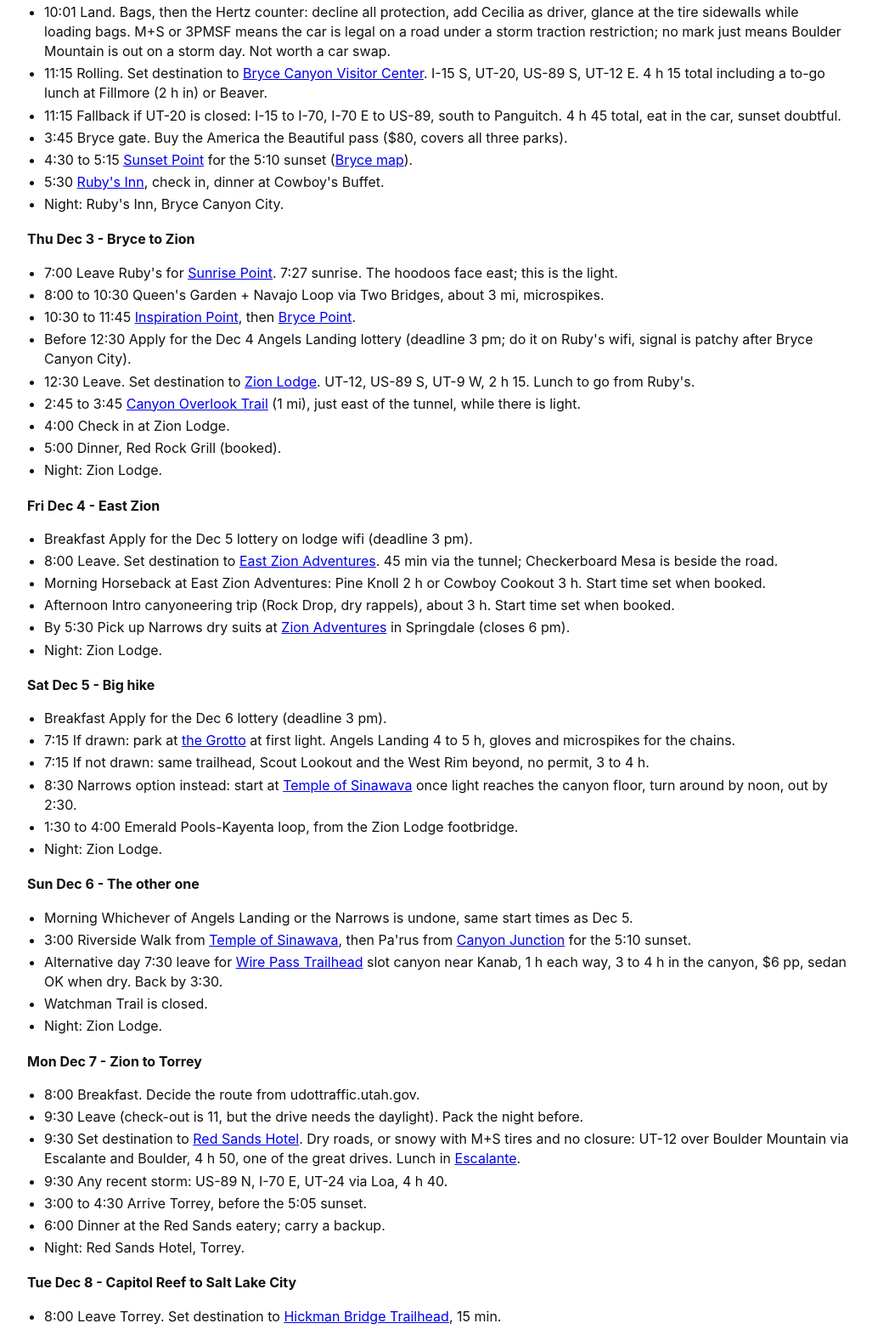
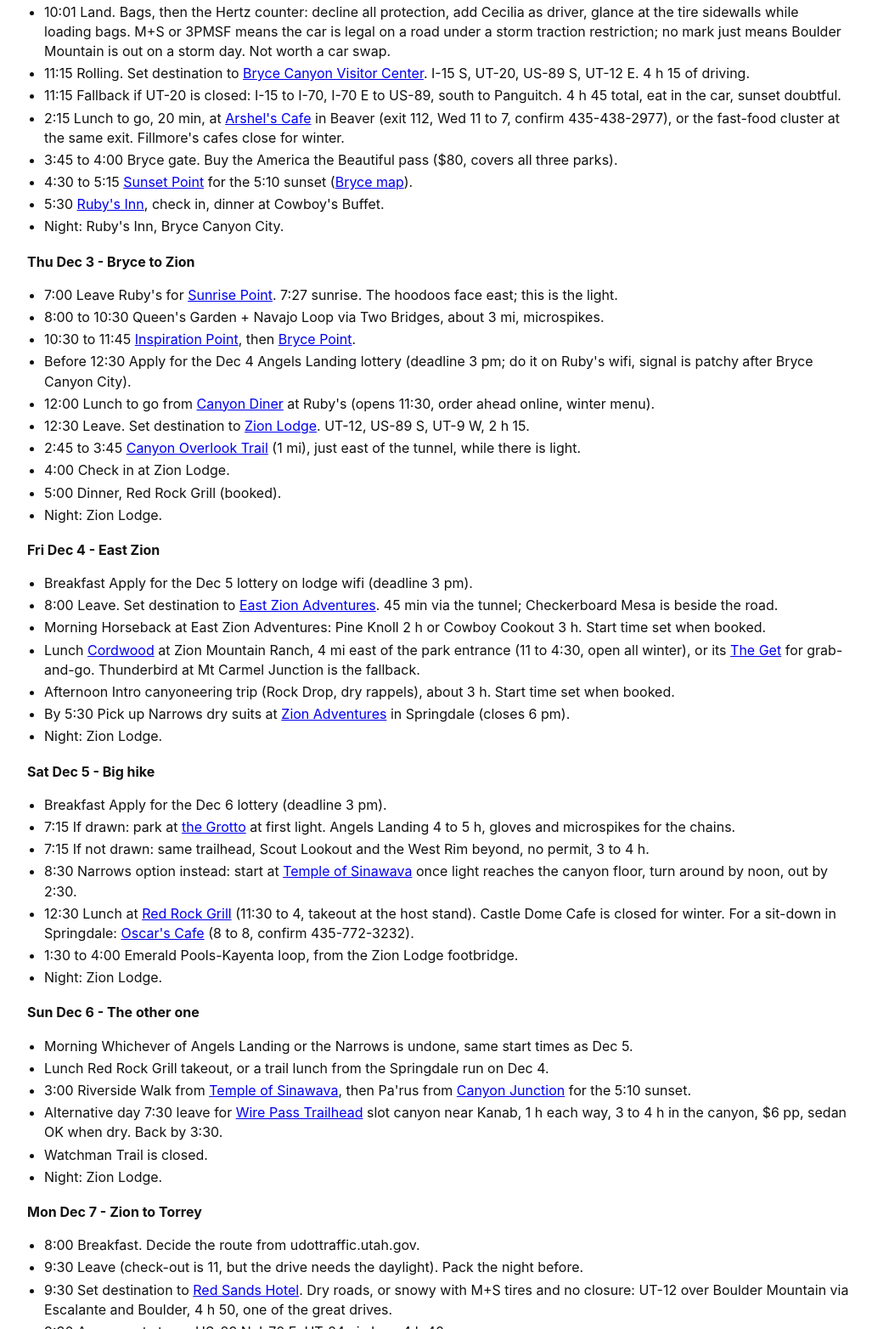
Before and after one commit to 9horses/zion-2026, a plain HTML site: page index.html in a window 1280 px wide. Shown: the part 537-2101 px from the top of the page at 85% size, without its empty margins (124-1151 px from the left). Drawn offline with Linux system fonts and the light colour scheme.

Commit message:
Lunch stops with map links

```diff
--- a/index.html
+++ b/index.html
@@ -53,9 +53,10 @@
 <h3 id="wed-dec-2---slc-to-bryce">Wed Dec 2 - SLC to Bryce</h3>
 <ul>
 <li>10:01 Land. Bags, then the Hertz counter: decline all protection, add Cecilia as driver, glance at the tire sidewalls while loading bags. M+S or 3PMSF means the car is legal on a road under a storm traction restriction; no mark just means Boulder Mountain is out on a storm day. Not worth a car swap.</li>
-<li>11:15 Rolling. Set destination to <a href="https://www.google.com/maps/dir/?api=1&amp;destination=Bryce+Canyon+National+Park+Visitor+Center">Bryce Canyon Visitor Center</a>. I-15 S, UT-20, US-89 S, UT-12 E. 4 h 15 total including a to-go lunch at Fillmore (2 h in) or Beaver.</li>
+<li>11:15 Rolling. Set destination to <a href="https://www.google.com/maps/dir/?api=1&amp;destination=Bryce+Canyon+National+Park+Visitor+Center">Bryce Canyon Visitor Center</a>. I-15 S, UT-20, US-89 S, UT-12 E. 4 h 15 of driving.</li>
 <li>11:15 Fallback if UT-20 is closed: I-15 to I-70, I-70 E to US-89, south to Panguitch. 4 h 45 total, eat in the car, sunset doubtful.</li>
-<li>3:45 Bryce gate. Buy the America the Beautiful pass ($80, covers all three parks).</li>
+<li>2:15 Lunch to go, 20 min, at <a href="https://www.google.com/maps/dir/?api=1&amp;destination=Arshel%27s+Cafe%2C+711+N+Main+St%2C+Beaver%2C+UT">Arshel's Cafe</a> in Beaver (exit 112, Wed 11 to 7, confirm 435-438-2977), or the fast-food cluster at the same exit. Fillmore's cafes close for winter.</li>
+<li>3:45 to 4:00 Bryce gate. Buy the America the Beautiful pass ($80, covers all three parks).</li>
 <li>4:30 to 5:15 <a href="https://www.google.com/maps/dir/?api=1&amp;destination=Sunset+Point%2C+Bryce+Canyon+National+Park">Sunset Point</a> for the 5:10 sunset (<a href="bryce.html">Bryce map</a>).</li>
 <li>5:30 <a href="https://www.google.com/maps/dir/?api=1&amp;destination=Best+Western+Plus+Ruby%27s+Inn%2C+Bryce+Canyon+City">Ruby's Inn</a>, check in, dinner at Cowboy's Buffet.</li>
 <li>Night: Ruby's Inn, Bryce Canyon City.</li>
@@ -66,7 +67,8 @@
 <li>8:00 to 10:30 Queen's Garden + Navajo Loop via Two Bridges, about 3 mi, microspikes.</li>
 <li>10:30 to 11:45 <a href="https://www.google.com/maps/dir/?api=1&amp;destination=Inspiration+Point%2C+Bryce+Canyon+National+Park">Inspiration Point</a>, then <a href="https://www.google.com/maps/dir/?api=1&amp;destination=Bryce+Point%2C+Bryce+Canyon+National+Park">Bryce Point</a>.</li>
 <li>Before 12:30 Apply for the Dec 4 Angels Landing lottery (deadline 3 pm; do it on Ruby's wifi, signal is patchy after Bryce Canyon City).</li>
-<li>12:30 Leave. Set destination to <a href="https://www.google.com/maps/dir/?api=1&amp;destination=Zion+Lodge%2C+Springdale%2C+UT">Zion Lodge</a>. UT-12, US-89 S, UT-9 W, 2 h 15. Lunch to go from Ruby's.</li>
+<li>12:00 Lunch to go from <a href="https://www.google.com/maps/dir/?api=1&amp;destination=Canyon+Diner%2C+Ruby%27s+Inn%2C+Bryce+Canyon+City%2C+UT">Canyon Diner</a> at Ruby's (opens 11:30, order ahead online, winter menu).</li>
+<li>12:30 Leave. Set destination to <a href="https://www.google.com/maps/dir/?api=1&amp;destination=Zion+Lodge%2C+Springdale%2C+UT">Zion Lodge</a>. UT-12, US-89 S, UT-9 W, 2 h 15.</li>
 <li>2:45 to 3:45 <a href="https://www.google.com/maps/dir/?api=1&amp;destination=Canyon+Overlook+Trailhead%2C+Zion+National+Park">Canyon Overlook Trail</a> (1 mi), just east of the tunnel, while there is light.</li>
 <li>4:00 Check in at Zion Lodge.</li>
 <li>5:00 Dinner, Red Rock Grill (booked).</li>
@@ -77,6 +79,7 @@
 <li>Breakfast Apply for the Dec 5 lottery on lodge wifi (deadline 3 pm).</li>
 <li>8:00 Leave. Set destination to <a href="https://www.google.com/maps/dir/?api=1&amp;destination=East+Zion+Adventures%2C+Orderville%2C+UT">East Zion Adventures</a>. 45 min via the tunnel; Checkerboard Mesa is beside the road.</li>
 <li>Morning Horseback at East Zion Adventures: Pine Knoll 2 h or Cowboy Cookout 3 h. Start time set when booked.</li>
+<li>Lunch <a href="https://www.google.com/maps/dir/?api=1&amp;destination=Cordwood+Restaurant%2C+Zion+Mountain+Ranch%2C+Mt+Carmel%2C+UT">Cordwood</a> at Zion Mountain Ranch, 4 mi east of the park entrance (11 to 4:30, open all winter), or its <a href="https://www.google.com/maps/dir/?api=1&amp;destination=The+Get%2C+Zion+Mountain+Ranch%2C+Mt+Carmel%2C+UT">The Get</a> for grab-and-go. Thunderbird at Mt Carmel Junction is the fallback.</li>
 <li>Afternoon Intro canyoneering trip (Rock Drop, dry rappels), about 3 h. Start time set when booked.</li>
 <li>By 5:30 Pick up Narrows dry suits at <a href="https://www.google.com/maps/dir/?api=1&amp;destination=Zion+Adventures%2C+36+Lion+Blvd%2C+Springdale%2C+UT">Zion Adventures</a> in Springdale (closes 6 pm).</li>
 <li>Night: Zion Lodge.</li>
@@ -87,12 +90,14 @@
 <li>7:15 If drawn: park at <a href="https://www.google.com/maps/dir/?api=1&amp;destination=The+Grotto+Trailhead%2C+Zion+National+Park">the Grotto</a> at first light. Angels Landing 4 to 5 h, gloves and microspikes for the chains.</li>
 <li>7:15 If not drawn: same trailhead, Scout Lookout and the West Rim beyond, no permit, 3 to 4 h.</li>
 <li>8:30 Narrows option instead: start at <a href="https://www.google.com/maps/dir/?api=1&amp;destination=Temple+of+Sinawava%2C+Zion+National+Park">Temple of Sinawava</a> once light reaches the canyon floor, turn around by noon, out by 2:30.</li>
+<li>12:30 Lunch at <a href="https://www.google.com/maps/dir/?api=1&amp;destination=Red+Rock+Grill%2C+Zion+Lodge%2C+Springdale%2C+UT">Red Rock Grill</a> (11:30 to 4, takeout at the host stand). Castle Dome Cafe is closed for winter. For a sit-down in Springdale: <a href="https://www.google.com/maps/dir/?api=1&amp;destination=Oscar%27s+Cafe%2C+948+Zion+Park+Blvd%2C+Springdale%2C+UT">Oscar's Cafe</a> (8 to 8, confirm 435-772-3232).</li>
 <li>1:30 to 4:00 Emerald Pools-Kayenta loop, from the Zion Lodge footbridge.</li>
 <li>Night: Zion Lodge.</li>
 </ul>
 <h3 id="sun-dec-6---the-other-one">Sun Dec 6 - The other one</h3>
 <ul>
 <li>Morning Whichever of Angels Landing or the Narrows is undone, same start times as Dec 5.</li>
+<li>Lunch Red Rock Grill takeout, or a trail lunch from the Springdale run on Dec 4.</li>
 <li>3:00 Riverside Walk from <a href="https://www.google.com/maps/dir/?api=1&amp;destination=Temple+of+Sinawava%2C+Zion+National+Park">Temple of Sinawava</a>, then Pa'rus from <a href="https://www.google.com/maps/dir/?api=1&amp;destination=Canyon+Junction%2C+Zion+National+Park">Canyon Junction</a> for the 5:10 sunset.</li>
 <li>Alternative day 7:30 leave for <a href="https://www.google.com/maps/dir/?api=1&amp;destination=Wire+Pass+Trailhead">Wire Pass Trailhead</a> slot canyon near Kanab, 1 h each way, 3 to 4 h in the canyon, $6 pp, sedan OK when dry. Back by 3:30.</li>
 <li>Watchman Trail is closed.</li>
@@ -102,8 +107,9 @@
 <ul>
 <li>8:00 Breakfast. Decide the route from udottraffic.utah.gov.</li>
 <li>9:30 Leave (check-out is 11, but the drive needs the daylight). Pack the night before.</li>
-<li>9:30 Set destination to <a href="https://www.google.com/maps/dir/?api=1&amp;destination=Red+Sands+Hotel%2C+Torrey%2C+UT">Red Sands Hotel</a>. Dry roads, or snowy with M+S tires and no closure: UT-12 over Boulder Mountain via Escalante and Boulder, 4 h 50, one of the great drives. Lunch in <a href="https://www.google.com/maps/dir/?api=1&amp;destination=Escalante%2C+UT">Escalante</a>.</li>
+<li>9:30 Set destination to <a href="https://www.google.com/maps/dir/?api=1&amp;destination=Red+Sands+Hotel%2C+Torrey%2C+UT">Red Sands Hotel</a>. Dry roads, or snowy with M+S tires and no closure: UT-12 over Boulder Mountain via Escalante and Boulder, 4 h 50, one of the great drives.</li>
 <li>9:30 Any recent storm: US-89 N, I-70 E, UT-24 via Loa, 4 h 40.</li>
+<li>1:00 Lunch. Escalante is nearly shut in December: Escalante Outfitters closed Nov 17, Hell's Backbone Grill in Boulder closed Nov 29, Nemo's looks gone. <a href="https://www.google.com/maps/dir/?api=1&amp;destination=Circle+D+Eatery%2C+475+W+Main+St%2C+Escalante%2C+UT">Circle D Eatery</a> (Mon 7 to 9:30 on paper, call 435-826-4125) is the only candidate. Carry a packed lunch from Red Rock Grill takeout at breakfast either way; on the I-70 route there is nothing until Loa.</li>
 <li>3:00 to 4:30 Arrive Torrey, before the 5:05 sunset.</li>
 <li>6:00 Dinner at the Red Sands eatery; carry a backup.</li>
 <li>Night: Red Sands Hotel, Torrey.</li>
@@ -115,6 +121,7 @@
 <li>9:45 to 12:15 Cassidy Arch (3.4 mi, icy slickrock, microspikes) from the <a href="https://www.google.com/maps/dir/?api=1&amp;destination=Grand+Wash+Trailhead%2C+Capitol+Reef+National+Park">Grand Wash trailhead</a>, then a short walk into Grand Wash. Capitol Gorge road is closed as of Nov 10.</li>
 <li>12:30 <a href="https://www.google.com/maps/dir/?api=1&amp;destination=Capitol+Reef+Visitor+Center">Visitor center</a> for a stamp and the restroom.</li>
 <li>1:00 Leave Fruita. Set destination to <a href="https://www.google.com/maps/dir/?api=1&amp;destination=Courtyard+by+Marriott+Salt+Lake+City+Downtown">Courtyard SLC Downtown</a>. UT-24 W, I-70 E, US-50, I-15 N, 4 h 15.</li>
+<li>2:15 Lunch at <a href="https://www.google.com/maps/dir/?api=1&amp;destination=Mom%27s+Cafe%2C+10+E+Main+St%2C+Salina%2C+UT">Mom's Cafe</a> in Salina, right off the route (Tue 7 to 7). Nothing in the park; Gifford House is closed for winter.</li>
 <li>5:30 Courtyard SLC Downtown. Keep the car overnight; hotel parking is a daily fee.</li>
 <li>Evening Temple Square is a 10 min walk; the Christmas lights run through the holidays. Dinner nearby.</li>
 <li>Night: Courtyard by Marriott Salt Lake City Downtown (booked).</li>
```
